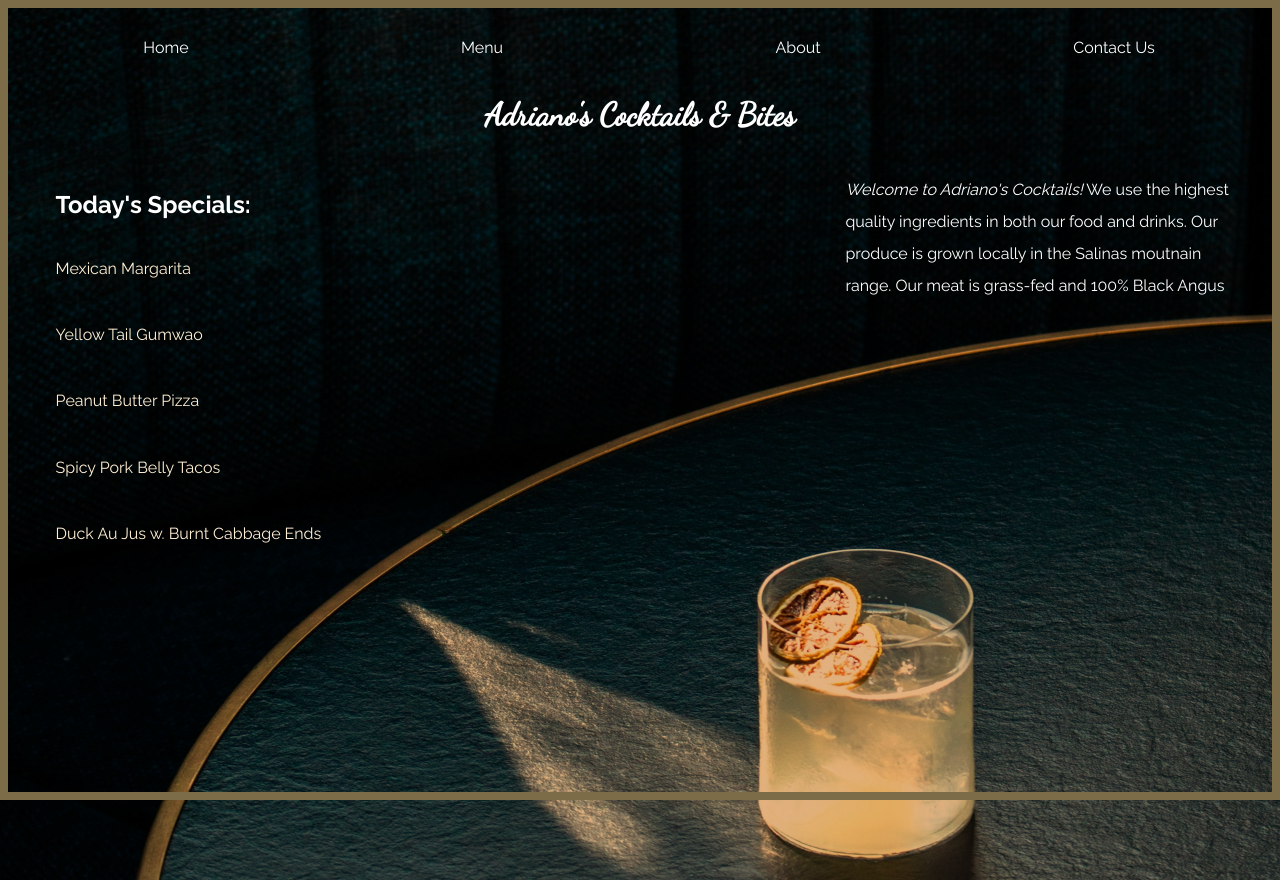
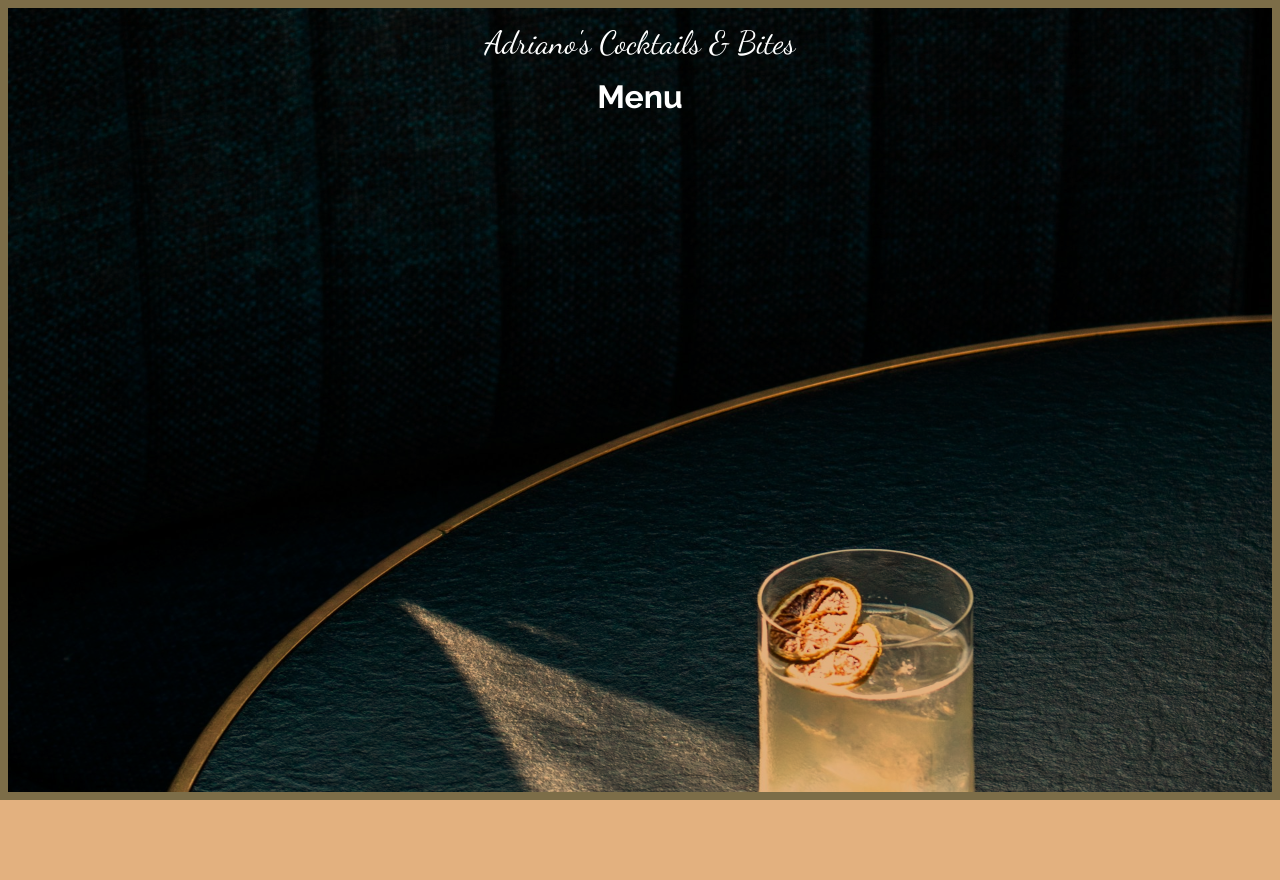
Before and after one commit to adrianc1/Restaurant-Page, a website built with webpack: page src/index.html in a window 1280 px wide. After the commit the page ends 800 px from the top, so only its background shows below. Built offline with nearby package versions, Linux system fonts and the light colour scheme.

Commit message:
adding menu module

```diff
--- a/src/index.js
+++ b/src/index.js
@@ -1,76 +1,6 @@
 import './style.css';
-
-function component() {
-    const nav = document.getElementById('nav');
-    let navArray = ["Home", "Menu", "About", "Contact Us"];
-    let node;
-    let textNode;
-
-/* Nav Bar list Items and Append to Document*/
-    const navList = document.createElement('ul');
-    navList.setAttribute('id', 'nav-list')
-    const contentBody = document.getElementById('content');
-
-    for(let i =0; i < navArray.length; i++) {
-        const node = document.createElement('li');
-        node.setAttribute('class', 'nav-list-items')
-        textNode = document.createTextNode(navArray[i]);
-        node.appendChild(textNode)
-        navList.appendChild(node);
-    }
-    nav.appendChild(navList);
-
-    /* appending title to content container */
-    const h1 = document.createElement('h1');
-    h1.setAttribute('id', 'title');
-    h1.innerHTML = "Adriano's Cocktails & Bites";
-    content.appendChild(h1);
-
-
-/* Today's Special list! */
-    const mainContent = document.createElement('div');
-    const specContainer = document.createElement('div');
-    const specialTitle = document.createElement('h2');
-    const specList = document.createElement('ul');
-    const specItem = document.createElement('li');
-
-    let specialArray = ["Mexican Margarita", "Yellow Tail Gumwao", "Peanut Butter Pizza", "Spicy Pork Belly Tacos", "Duck Au Jus w. Burnt Cabbage Ends"]
-
-    mainContent.setAttribute('class', 'main-content');
-    specContainer.setAttribute('class', 'spec-container');
-    specialTitle.setAttribute('id', 'specials-title');
-    specList.setAttribute('id', 'spec-list');
-
-    specialTitle.innerHTML = "Today's Specials: ";
-
-    for(let i =0; i < specialArray.length; i++) {
-        const specItem = document.createElement('li');
-        specItem.setAttribute('class', 'tdy-spec-list')
-        let textNode = document.createTextNode(specialArray[i]);
-        specItem.appendChild(textNode)
-        specList.appendChild(specItem);
-    }
-    specContainer.appendChild(specialTitle);
-    specContainer.appendChild(specList);
-
-    mainContent.appendChild(specContainer);
-
-    content.appendChild(mainContent)
-
-
-    /* Company Story and Information */
-    const messageContainer = document.createElement('div');
-    const para = document.createElement('p');
-    messageContainer.setAttribute('class', 'message-container');
-    para.innerHTML = "<em>Welcome to Adriano's Cocktails!</em> We use the highest quality ingredients in both our food and drinks. Our produce is grown locally in the Salinas moutnain range. Our meat is grass-fed and 100% Black Angus"
-
-    messageContainer.appendChild(para);
-
-    mainContent.appendChild(messageContainer)
-}
-
-component();
-
-
+import pageLoad from './init.js';
+import menuLoad from './menu.js'
+menuLoad();
 
 console.log('hey does this work?!')
--- /dev/null
+++ b/src/init.js
@@ -0,0 +1,68 @@
+export default function pageLoad() {
+    const nav = document.getElementById('nav');
+    let navArray = ["Home", "Menu", "About", "Contact Us"];
+    let node;
+    let textNode;
+
+/* Nav Bar list Items and Append to Document*/
+    const navList = document.createElement('ul');
+    navList.setAttribute('id', 'nav-list')
+    let content = document.getElementById('content');
+
+    for(let i =0; i < navArray.length; i++) {
+        const node = document.createElement('li');
+        node.setAttribute('class', 'nav-list-items')
+        textNode = document.createTextNode(navArray[i]);
+        node.appendChild(textNode)
+        navList.appendChild(node);
+    }
+    nav.appendChild(navList);
+
+    /* appending title to content container */
+    const h1 = document.createElement('h1');
+    h1.setAttribute('id', 'title');
+    h1.innerHTML = "Adriano's Cocktails & Bites";
+    content.appendChild(h1);
+
+
+/* Today's Special list! */
+    const mainContent = document.createElement('div');
+    const specContainer = document.createElement('div');
+    const specialTitle = document.createElement('h2');
+    const specList = document.createElement('ul');
+    const specItem = document.createElement('li');
+
+    let specialArray = ["Mexican Margarita", "Yellow Tail Gumwao", "Peanut Butter Pizza", "Spicy Pork Belly Tacos", "Duck Au Jus w. Burnt Cabbage Ends"]
+
+    mainContent.setAttribute('class', 'main-content');
+    specContainer.setAttribute('class', 'spec-container');
+    specialTitle.setAttribute('id', 'specials-title');
+    specList.setAttribute('id', 'spec-list');
+
+    specialTitle.innerHTML = "Today's Specials: ";
+
+    for(let i =0; i < specialArray.length; i++) {
+        const specItem = document.createElement('li');
+        specItem.setAttribute('class', 'tdy-spec-list')
+        let textNode = document.createTextNode(specialArray[i]);
+        specItem.appendChild(textNode)
+        specList.appendChild(specItem);
+    }
+    specContainer.appendChild(specialTitle);
+    specContainer.appendChild(specList);
+
+    mainContent.appendChild(specContainer);
+
+    content.appendChild(mainContent)
+
+
+    /* Company Story and Information */
+    const messageContainer = document.createElement('div');
+    const para = document.createElement('p');
+    messageContainer.setAttribute('class', 'message-container');
+    para.innerHTML = "<em>Welcome to Adriano's Cocktails!</em> We use the highest quality ingredients in both our food and drinks. Our produce is grown locally in the Salinas moutnain range. Our meat is grass-fed and 100% Black Angus"
+
+    messageContainer.appendChild(para);
+
+    mainContent.appendChild(messageContainer)
+}
--- /dev/null
+++ b/src/menu.js
@@ -0,0 +1,18 @@
+export default function menuLoad() {
+    const menuTitle = document.createElement('h1');
+    const header = document.getElementById('header');
+    const content = document.getElementById('content');
+    let menuArray = ["Extraterrestrial Cerebrum Consommé", "Sorcerers' Bouillabaisse", "Smaug's Spiced Cassoulet", "Ethereal Essence Broth", "Alicorn Elixir Linguine", "Revenant Roulades", "Monarch's Medley Purée", "Enchanted Fairy Fricassée", "Gastronome's Gentry Gumbo", "Yeti's Yuzu Sashimi"]
+
+    menuTitle.setAttribute('id', 'menu-title');
+    header.setAttribute('id', 'name')
+    header.innerHTML = "Adriano's Cocktails & Bites"
+    menuTitle.innerHTML = 'Menu'
+
+    for (let i = 0; i < menuArray.length; i++){
+
+    }
+
+    content.appendChild(menuTitle);
+
+}
--- a/src/style.css
+++ b/src/style.css
@@ -26,7 +26,6 @@ body {
     background-blend-mode: multiply;
     height: 100vh;
     width: 100vw;
-    overflow: hidden;
 }
 
 #header {
@@ -63,7 +62,7 @@ body {
 }
 
 #content {
-    height: 100%;
+    height: auto;
     width: 100%;
     margin-top: 10px;
     text-align: center;
@@ -113,3 +112,18 @@ body {
     align-items: start;
     list-style: none;
 }
+
+#menu-title {
+    height: 100%;
+    width: 100%;
+    color: #fff;
+    font-size: 2rem;
+}
+
+#name {
+    font-family: 'TitleFont';
+    font-size: 2rem;
+    text-align: center;
+    margin-top: 1rem;
+    margin-bottom: 1rem;
+}
```
Also changed, not shown: src/index.html (+0 -26 lines).
